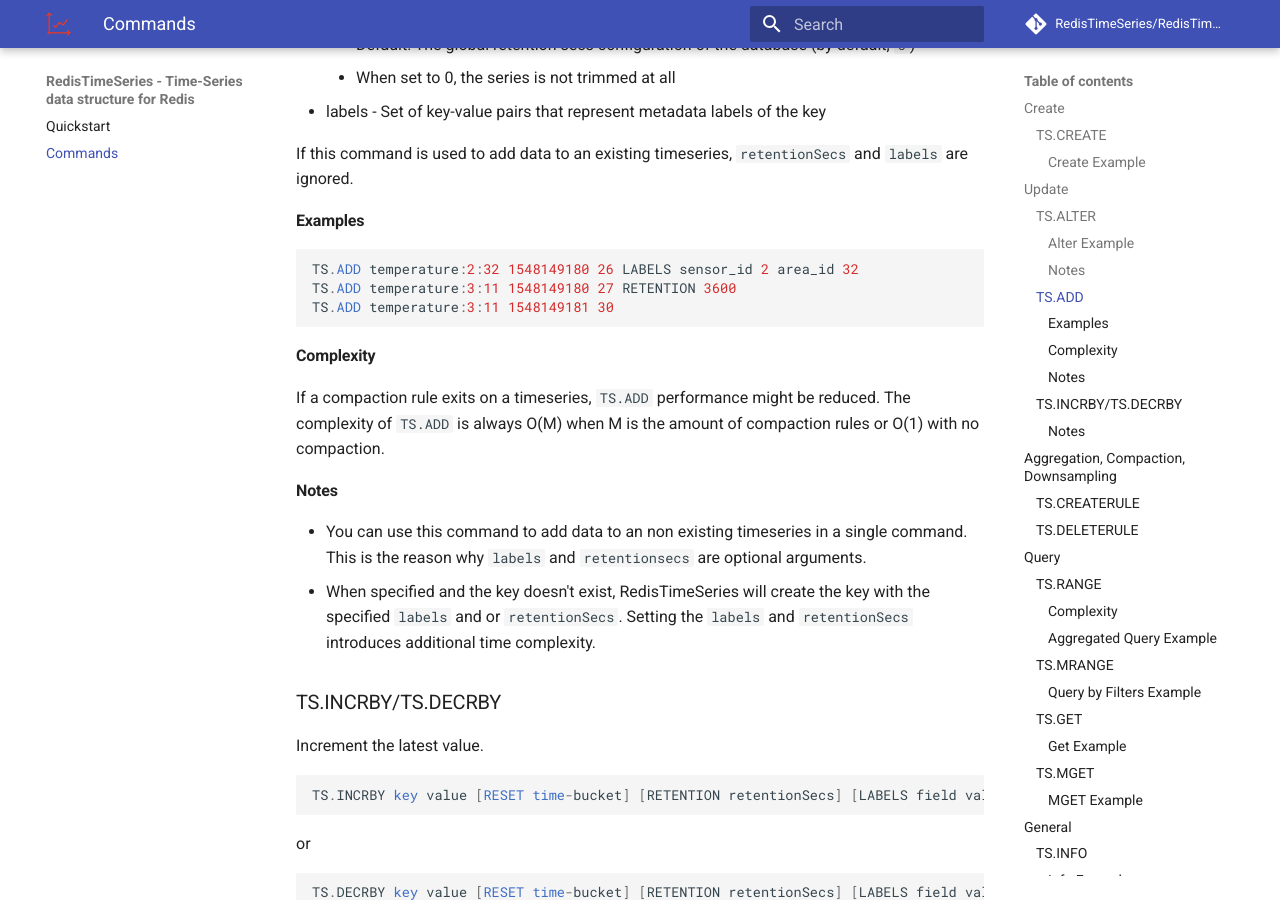
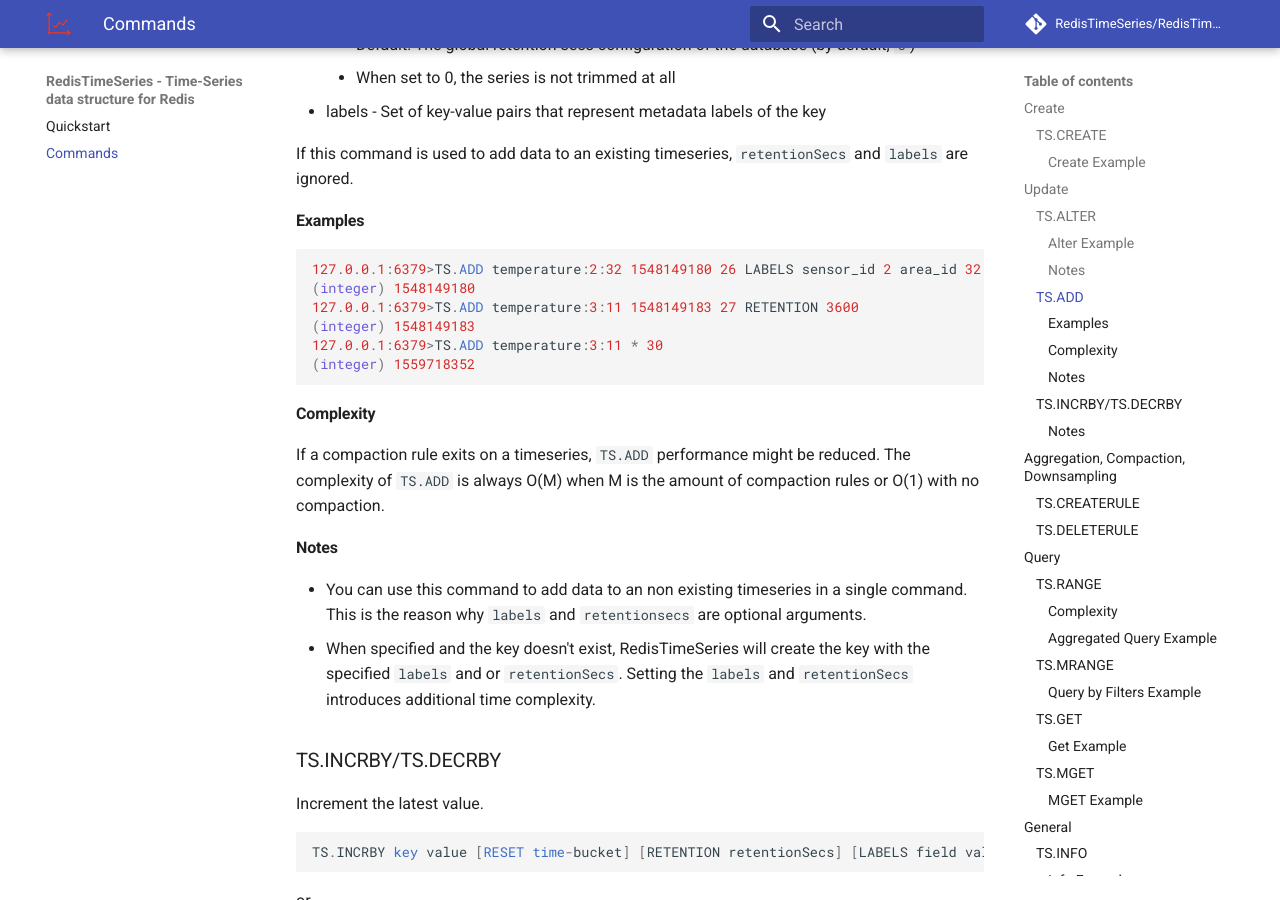
Before and after one commit to RedisTimeSeries/RedisTimeSeries, an MkDocs documentation site: the page built from docs/commands.md, in a window 1280 px wide and 900 px high, scrolled down 1519 px. Built offline with MkDocs 1.6.1 and Material for MkDocs 9.7.7, drawn with Linux system fonts in a browser that asks for light colours; comment, search, counter and statistics services are not loaded; old or Windows-style settings are respelled for this version of MkDocs.

Commit message:
ref #120 fix documentation

````diff
--- a/docs/commands.md
+++ b/docs/commands.md
@@ -70,9 +70,12 @@ If this command is used to add data to an existing timeseries, `retentionSecs` a
 
 #### Examples
 ```sql
-TS.ADD temperature:2:32 1548149180 26 LABELS sensor_id 2 area_id 32
-TS.ADD temperature:3:11 1548149180 27 RETENTION 3600
-TS.ADD temperature:3:11 1548149181 30
+127.0.0.1:6379>TS.ADD temperature:2:32 1548149180 26 LABELS sensor_id 2 area_id 32
+(integer) 1548149180
+127.0.0.1:6379>TS.ADD temperature:3:11 1548149183 27 RETENTION 3600
+(integer) 1548149183
+127.0.0.1:6379>TS.ADD temperature:3:11 * 30
+(integer) 1559718352
 ```
 
 #### Complexity
````
